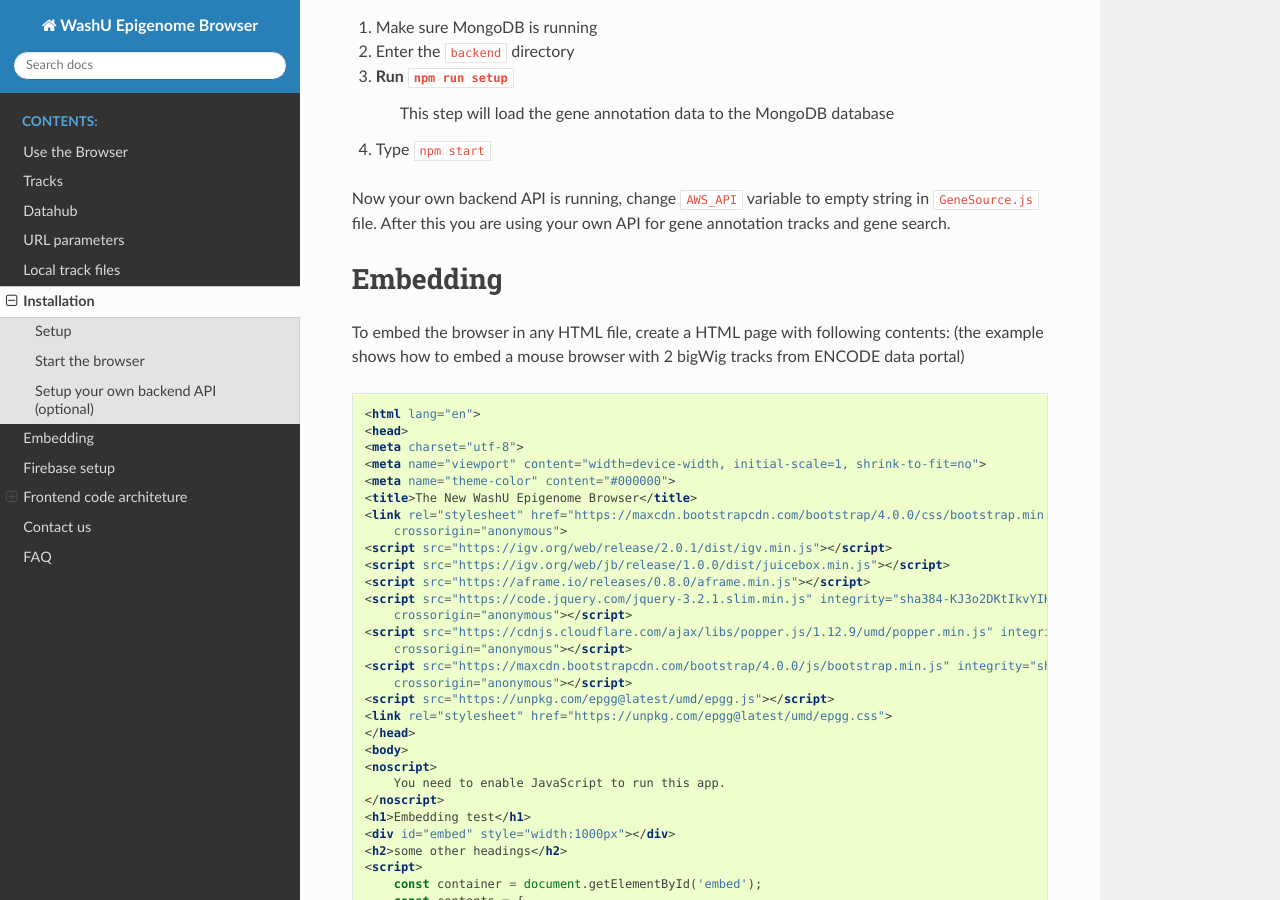
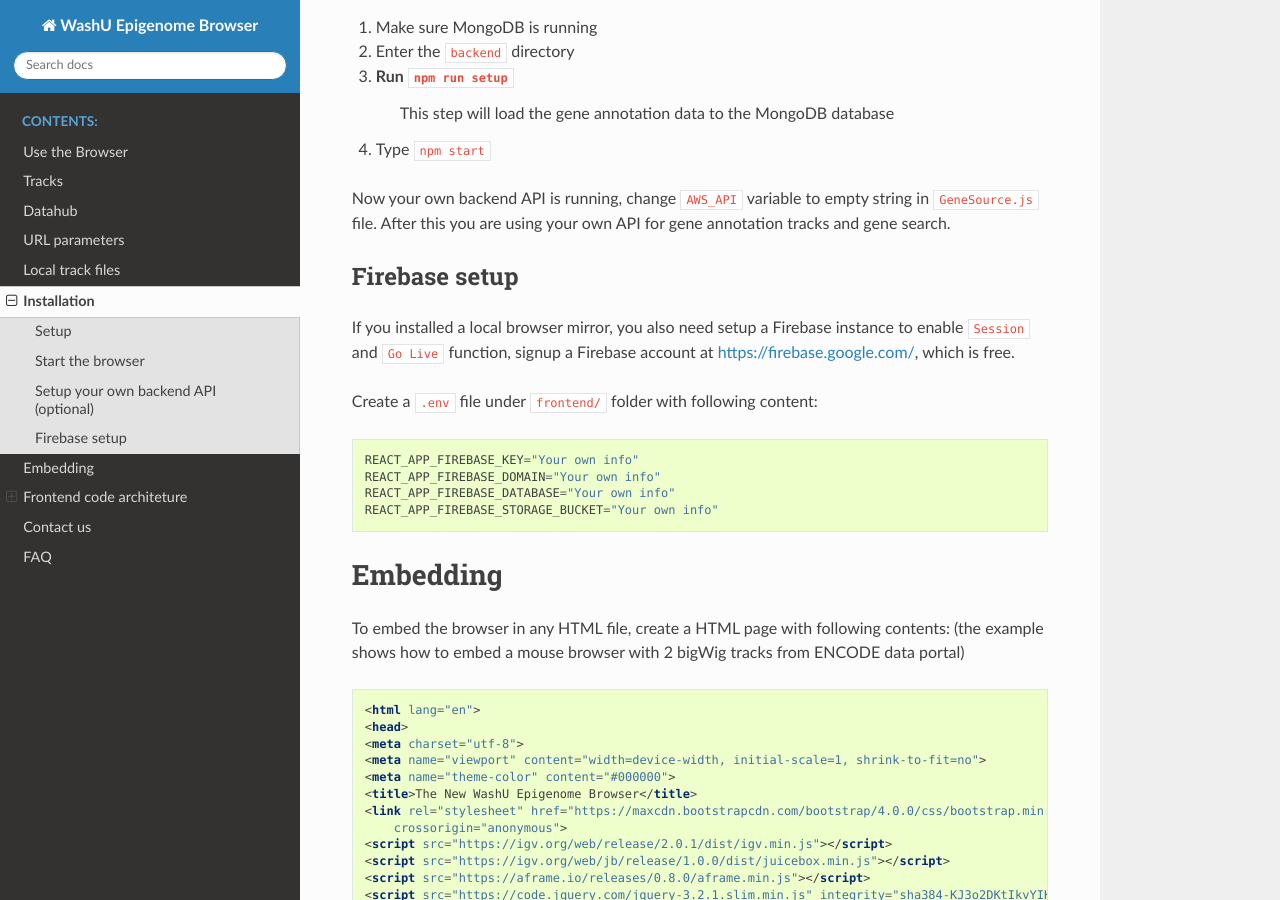
Before and after one commit to lidaof/eg-docs, a Sphinx documentation site: the page built from docs/installation.rst, in a window 1280 px wide and 900 px high, scrolled down 973 px. Built offline with Sphinx 7.4.7 and the Read the Docs theme 2.0.0, drawn with Linux system fonts in a browser that asks for light colours; some of the changed text lies outside the part shown.

Commit message:
Firebase setup

```diff
--- a/docs/installation.rst
+++ b/docs/installation.rst
@@ -41,6 +41,19 @@
 
 Now your own backend API is running, change ``AWS_API`` variable to empty string in ``GeneSource.js`` file.
 After this you are using your own API for gene annotation tracks and gene search.
+
+Firebase setup
+--------------
+
+If you installed a local browser mirror, you also need setup a Firebase instance to enable ``Session`` and ``Go Live``
+function, signup a Firebase account at https://firebase.google.com/, which is free.
+
+Create a ``.env`` file under ``frontend/`` folder with following content::
+
+    REACT_APP_FIREBASE_KEY="Your own info"
+    REACT_APP_FIREBASE_DOMAIN="Your own info"
+    REACT_APP_FIREBASE_DATABASE="Your own info"
+    REACT_APP_FIREBASE_STORAGE_BUCKET="Your own info"
 
 Embedding
 =========
```
Also changed, not shown: other parts of docs/installation.rst (+0 -13 lines).
